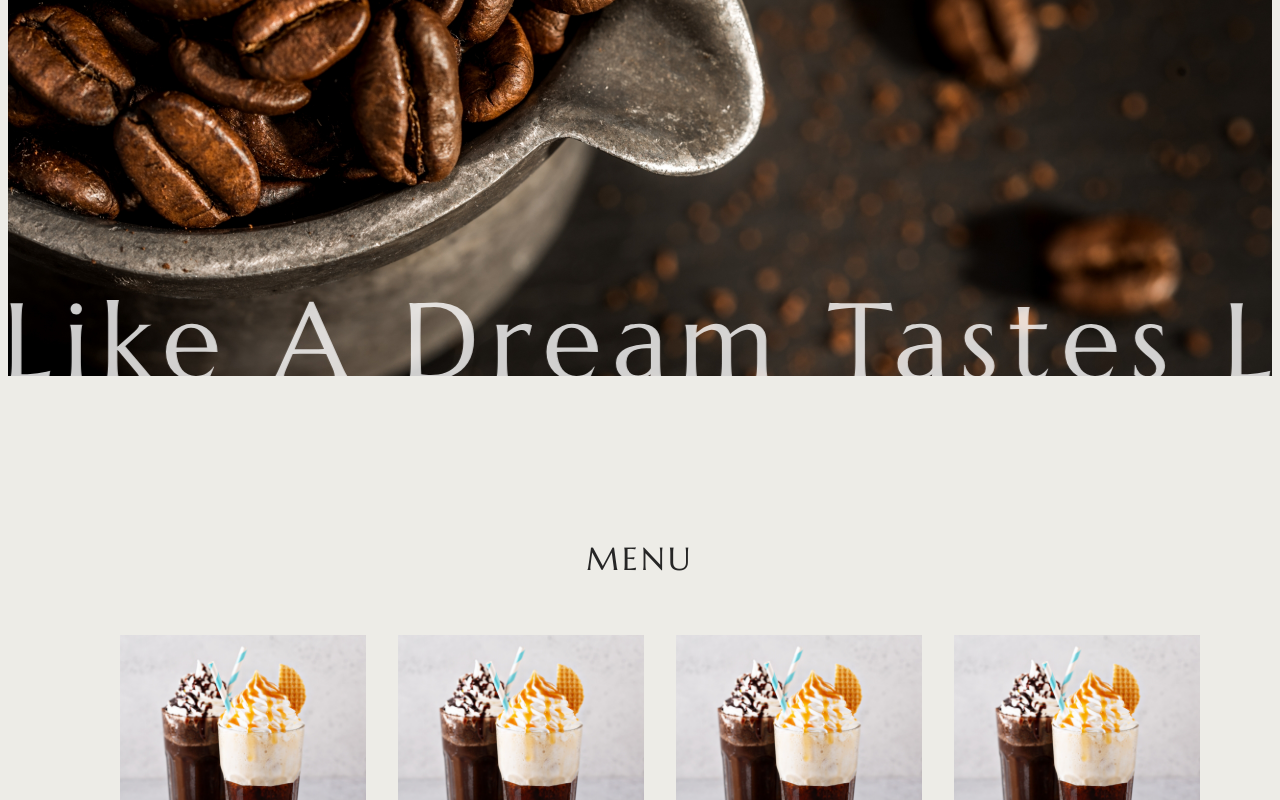
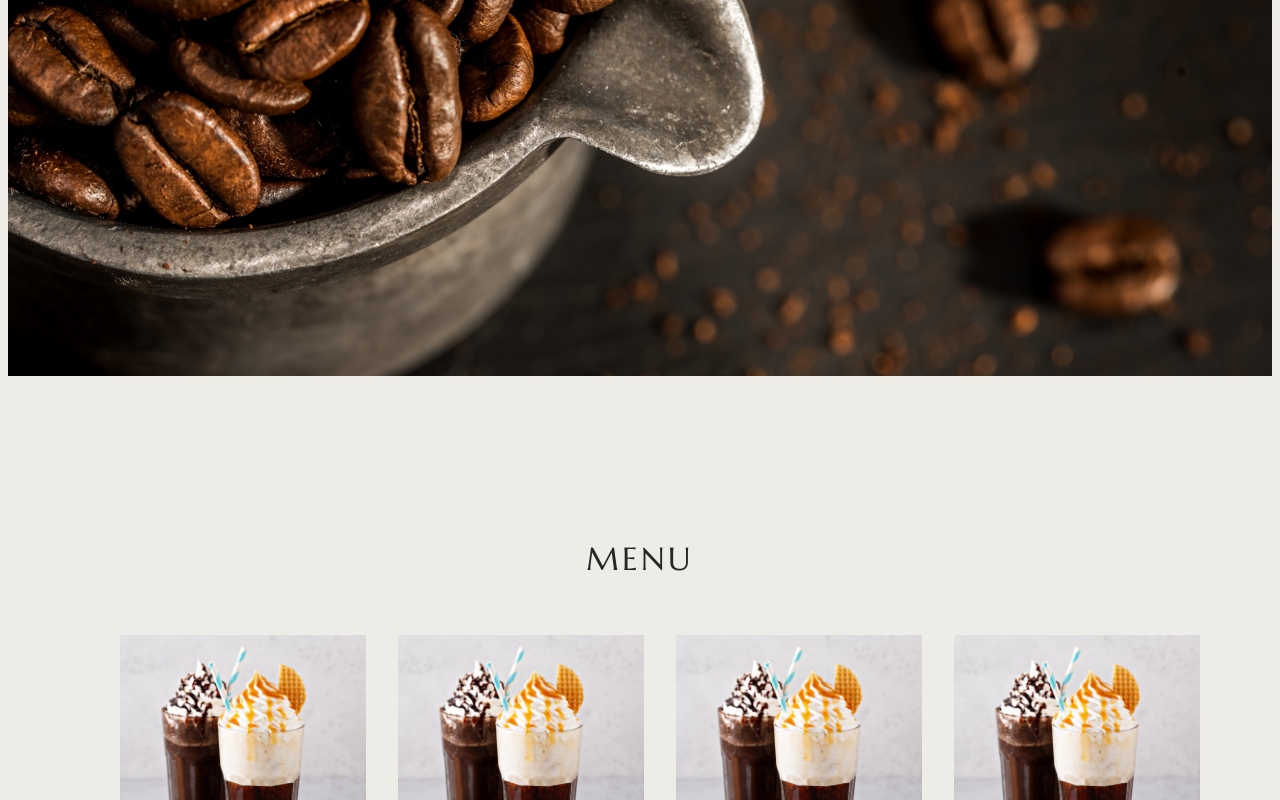
Before and after one commit to kosuke-sakai-bridge/aurora-coffee, a Next.js app: page / in a window 1280 px wide. Shown: the part 2057-2857 px from the top of the page. Built offline with nearby package versions, Linux system fonts and the light colour scheme.

Commit message:
update 2022-08-21

```diff
--- a/pages/index.jsx
+++ b/pages/index.jsx
@@ -68,7 +68,6 @@ const Home = () => {
       },
       duration: 1.5,
       x: -10,
-      delay: 0.6,
       opacity: 1,
       ease: "power2.out",
       stagger: {
@@ -112,12 +111,7 @@ const Home = () => {
               </div>
 
               {/* eyecatch */}
-              <div className="top__eyecatch">
-                <div className="top__eyecatch--copy">
-                  <img src="/top/img_typography.svg" alt="Tastes Like A Dream" />
-                  <img src="/top/img_typography.svg" alt="Tastes Like A Dream" />
-                </div>
-              </div>
+              <div className="top__eyecatch"></div>
 
               {/* menu */}
               <div className="top__menu">
--- a/styles/project/_p-top.scss
+++ b/styles/project/_p-top.scss
@@ -115,37 +115,6 @@
     @include media(sm) {
       height: vh(375);
       background-image: url(/top/img_eyecatch_sp.jpg);
-    }
-    &--copy {
-      position: absolute;
-      display: flex;
-      bottom: -4px;
-      img {
-        opacity: 0.8;
-        padding-right: 60px;
-        &:nth-child(1) {
-          animation : scrollanime01 40s -20s linear infinite;
-        }
-        &:nth-child(2) {
-          animation : scrollanime02 40s linear infinite;
-        }
-      }
-      @keyframes scrollanime01{
-        0% { transform: translateX(100%)}
-        100% { transform: translateX(-100%)}
-      }
-      @keyframes scrollanime02{
-        0% { transform: translateX(0)}
-        100% { transform: translateX(-200%)}
-      }
-      // &--copy sp
-      @include media(sm) {
-        bottom: 0;
-        img {
-          padding-right: vw(30);
-          width: 133%;
-        }
-      }
     }
   }
 
```
